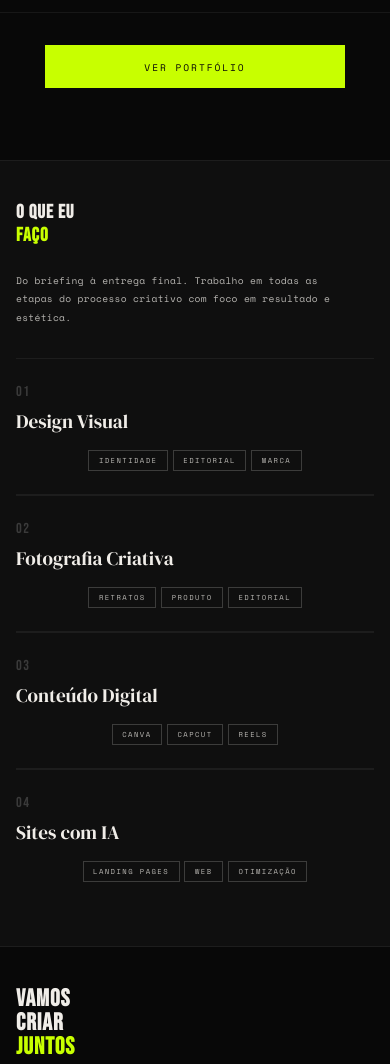
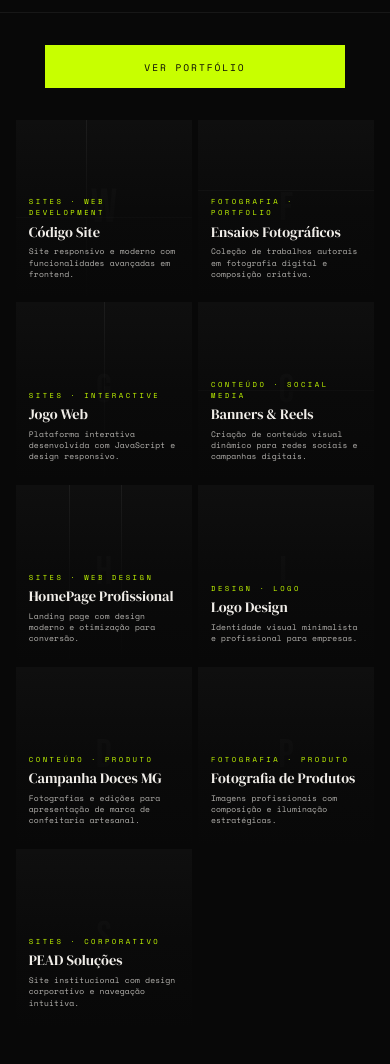
Before and after one commit to miguelpellatiero/PORTIFOLIO-PELLATIERO, a plain HTML site: page index.html in a window 390 px wide. Shown: the part 1140-2204 px from the top of the page. Drawn offline with nearby package versions, Linux system fonts and the light colour scheme.

Commit message:
arrumando

```diff
--- a/index.html
+++ b/index.html
@@ -7,7 +7,6 @@
 <link href="https://fonts.googleapis.com/css2?family=Bebas+Neue&family=DM+Serif+Display:ital@0;1&family=Space+Mono:ital,wght@0,400;0,700;1,400&display=swap" rel="stylesheet">
 <link rel="stylesheet" href="style.css">
 <link rel="icon" href="imagens/mg.png" type="image/x-icon">
-</head>
 </head>
 <body>
 
@@ -524,7 +523,7 @@
   <span class="f-logo">MIGUEL<span>.</span></span>
   <span class="f-copy">© 2025 — Todos os direitos reservados</span>
   <div class="f-socials">
-    <a href="#">Instagram</a>
+    <a href="https://www.instagram.com/mg_pll/">Instagram</a>
     <a href="#">Behance</a>
     <a href="#">LinkedIn</a>
   </div>
--- a/style.css
+++ b/style.css
@@ -650,11 +650,11 @@ footer{
 @media(max-width:768px){
   .portfolio-grid{
     grid-template-columns:repeat(2,1fr);
-    gap:0.5rem;display:none;
+    gap:0.5rem;display:grid;
   }
   .p-item{
     aspect-ratio:1/1;
-    cursor:pointer;display:none;
+    cursor:pointer;display:block;
   }
   .p-thumb{
     padding-bottom:0;
```
